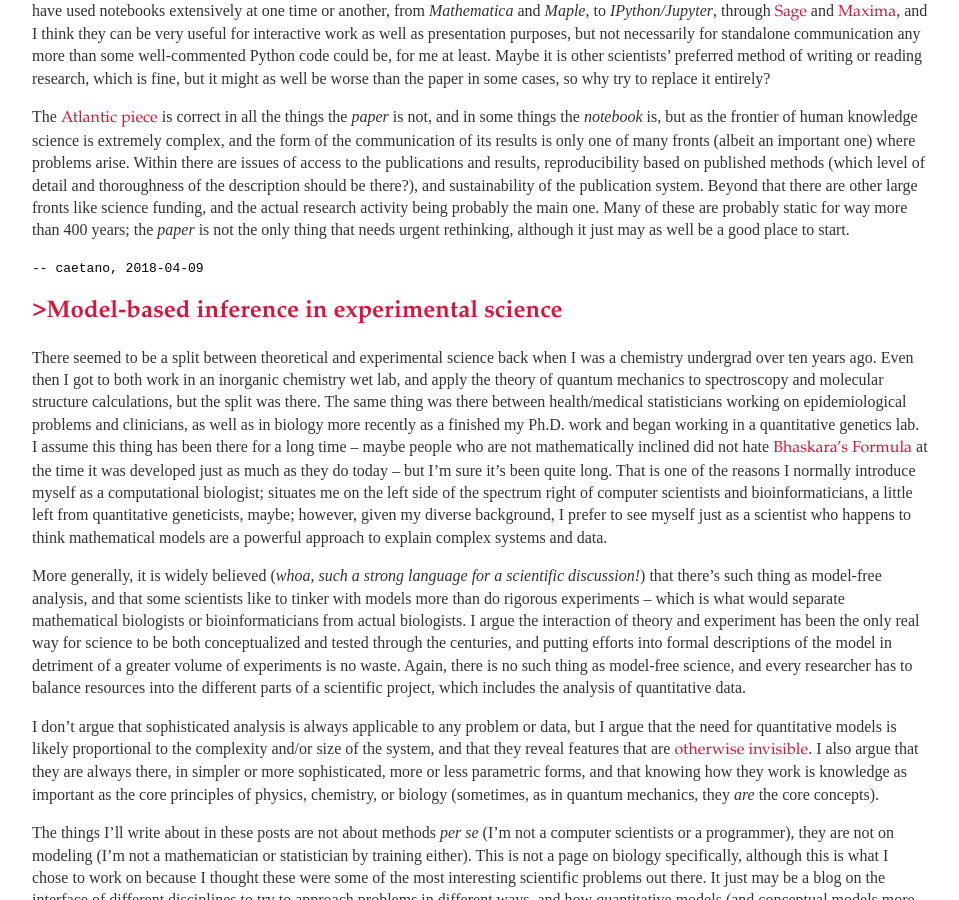
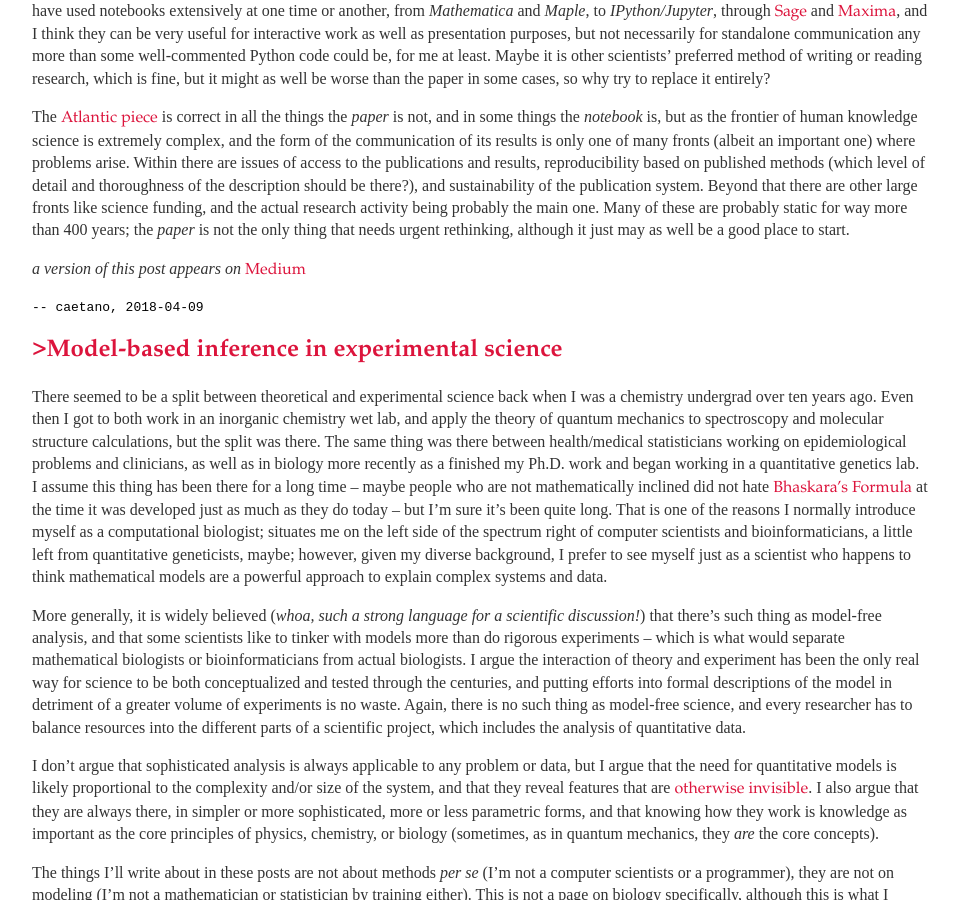
Before and after one commit to caesoma/caesoma.github.io, a Jekyll site: the page built from index.html, in a window 1280 px wide and 900 px high, scrolled down 872 px. Shown: the whole window, without its empty margins (160-1119 px from the left). Built offline with Jekyll 4.4.1, drawn with Linux system fonts in a browser that asks for light colours; the list of posts is cut into pages by our own code.

Commit message:
update main

```diff
--- a/_posts/2018-04-09-not-just-the-scientific-paper-is-obsolete.md
+++ b/_posts/2018-04-09-not-just-the-scientific-paper-is-obsolete.md
@@ -21,3 +21,5 @@ More comprehensive ways of describing scientific work are always welcome (that i
 
 The [Atlantic piece](https://www.theatlantic.com/science/archive/2018/04/the-scientific-paper-is-obsolete/556676/) is correct in all the things the _paper_ is not, and in some things the _notebook_ is, but as the frontier of human knowledge science is extremely complex, and the form of the communication of its results is only one of many fronts (albeit an important one) where problems arise. Within there are issues of access to the publications and results, reproducibility based on published methods (which level of detail and thoroughness of the description should be there?), and sustainability of the publication system. Beyond that there are other large fronts like science funding, and the actual research activity being probably the main one.
 Many of these are probably static for way more than 400 years; the _paper_ is not the only thing that needs urgent rethinking, although it just may as well be a good place to start.
+
+_a version of this post appears on_ [Medium](https://medium.com/@caesoma)
--- a/archive/standalone/2018-04-09-not-just-the-scientific-paper-is-obsolete.md
+++ b/archive/standalone/2018-04-09-not-just-the-scientific-paper-is-obsolete.md
@@ -22,4 +22,6 @@ More comprehensive ways of describing scientific work are always welcome (that i
 The [Atlantic piece](https://www.theatlantic.com/science/archive/2018/04/the-scientific-paper-is-obsolete/556676/) is correct in all the things the _paper_ is not, and in some things the _notebook_ is, but as the frontier of human knowledge science is extremely complex, and the form of the communication of its results is only one of many fronts (albeit an important one) where problems arise. Within there are issues of access to the publications and results, reproducibility based on published methods (which level of detail and thoroughness of the description should be there?), and sustainability of the publication system. Beyond that there are other large fronts like science funding, and the actual research activity being probably the main one.
 Many of these are probably static for way more than 400 years; the _paper_ is not the only thing that needs urgent rethinking, although it just may as well be a good place to start.
 
+_a version of this post appears on_ [Medium](https://medium.com/@caesoma)
+
 `-- caetano, {{ page.date | date: "%Y-%m-%d" }}`
```
